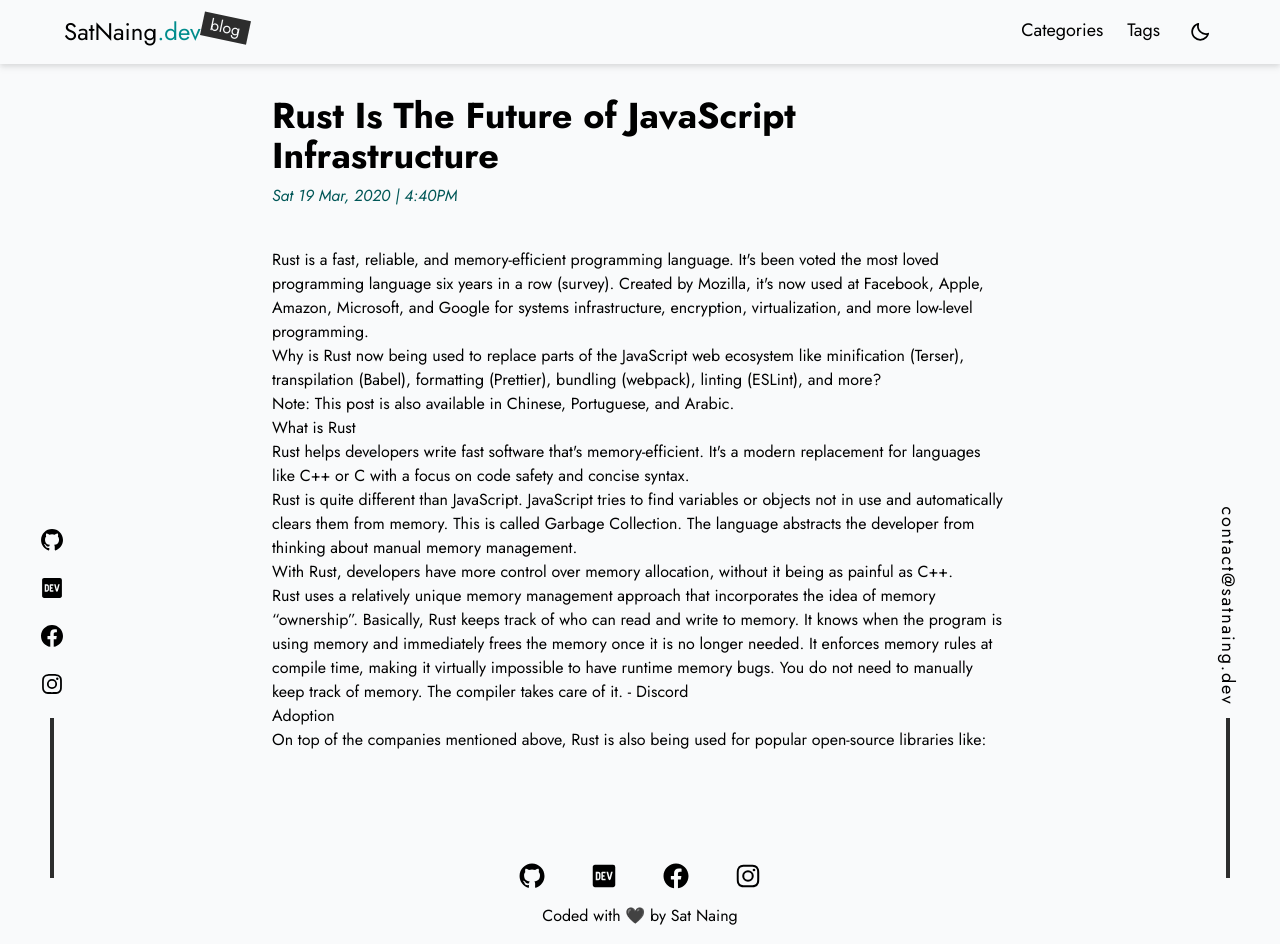
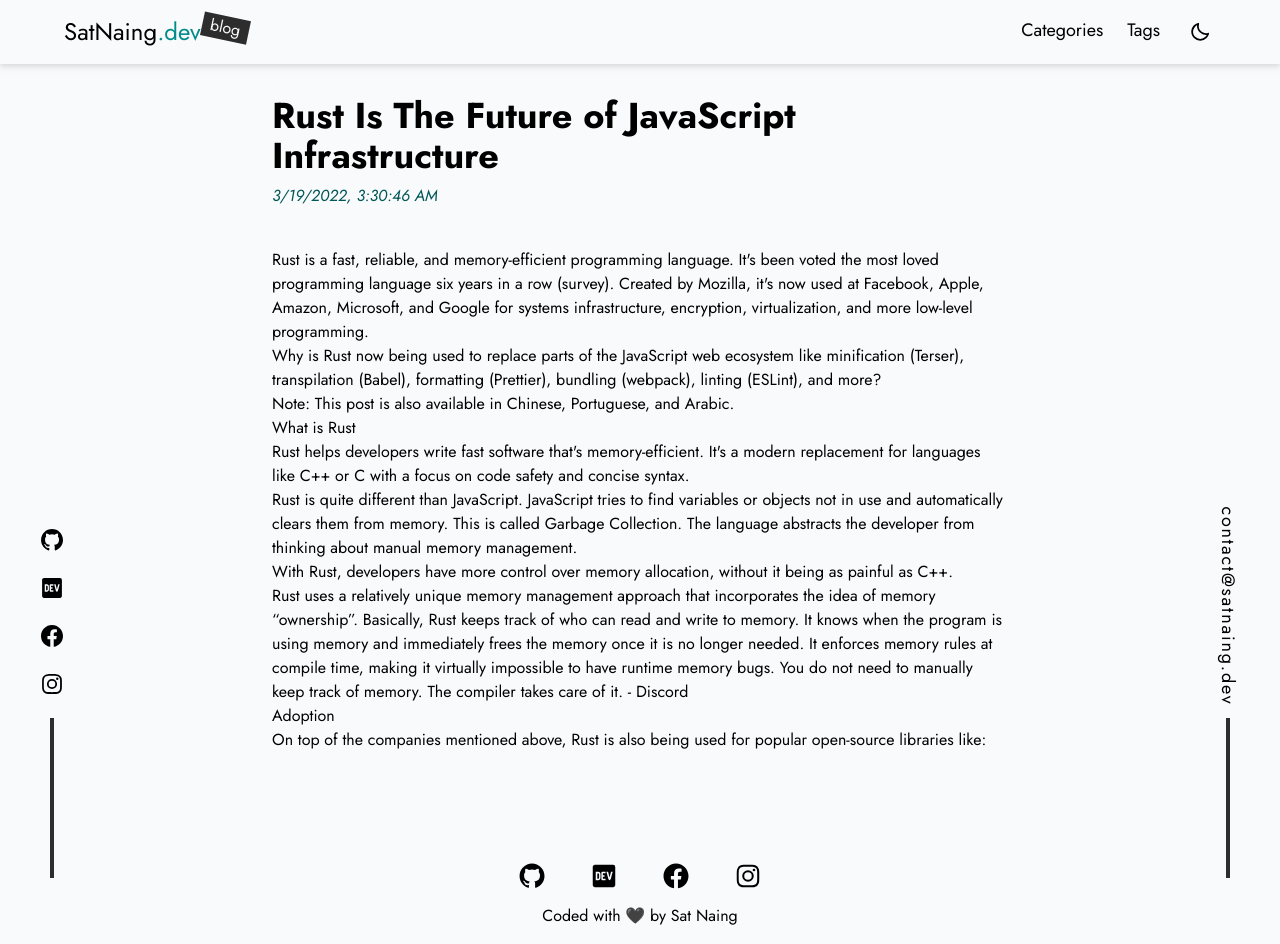
Before and after one commit to Muray1008/portfolio, a Next.js app: page /blog/posts/rust in a window 1280 px wide. Built offline with nearby package versions, Linux system fonts and the light colour scheme.

Commit message:
:speech_balloon: update blog posts

```diff
--- a/pages/blog/posts/my-mdx-page.mdx
+++ b/pages/blog/posts/my-mdx-page.mdx
@@ -4,7 +4,10 @@ export const meta = {
   title: "My MDX Page",
   description: "My first mdx page testing",
   author: "Sat Naing",
-  datetime: "Sat 19 Mar, 2020 | 4:40PM",
+  // datetime: "Sat 19 Mar, 2020 | 4:40PM",
+  datetime: "3/19/2022, 4:03:50 PM",
+  excerpt:
+    "This is just my mdx page. This page is made just for testing purpose. Lorem ipsum dolor sit amet, consectetur adipiscing elit. Nunc sollicitudin lorem risus, vitae feugiat tortor porta nec. Etiam a massa ipsum. Aenean nisl quam, volutpat eu posuere ut, condimentum vitae ex. ",
 };
 
 ## This is h2
--- a/pages/blog/posts/rust.mdx
+++ b/pages/blog/posts/rust.mdx
@@ -4,7 +4,10 @@ export const meta = {
   title: "Rust Is The Future of JavaScript Infrastructure",
   description: "My first mdx page testing",
   author: "Sat Naing",
-  datetime: "Sat 19 Mar, 2020 | 4:40PM",
+  // datetime: "Sat 19 Mar, 2020 | 4:40PM",
+  datetime: "3/19/2022, 3:30:46 AM",
+  excerpt:
+    "Rust is a fast, reliable, and memory-efficient programming language. It's been voted the most loved programming language six years in a row (survey). Created by Mozilla, it's now used at Facebook, Apple, Amazon, Microsoft, and Google for systems ...",
 };
 
 Rust is a fast, reliable, and memory-efficient programming language. It's been voted the most loved programming language six years in a row (survey). Created by Mozilla, it's now used at Facebook, Apple, Amazon, Microsoft, and Google for systems infrastructure, encryption, virtualization, and more low-level programming.
```
Also changed, not shown: pages/blog/posts/how-i-made-haru.mdx (+5 -3 lines).
